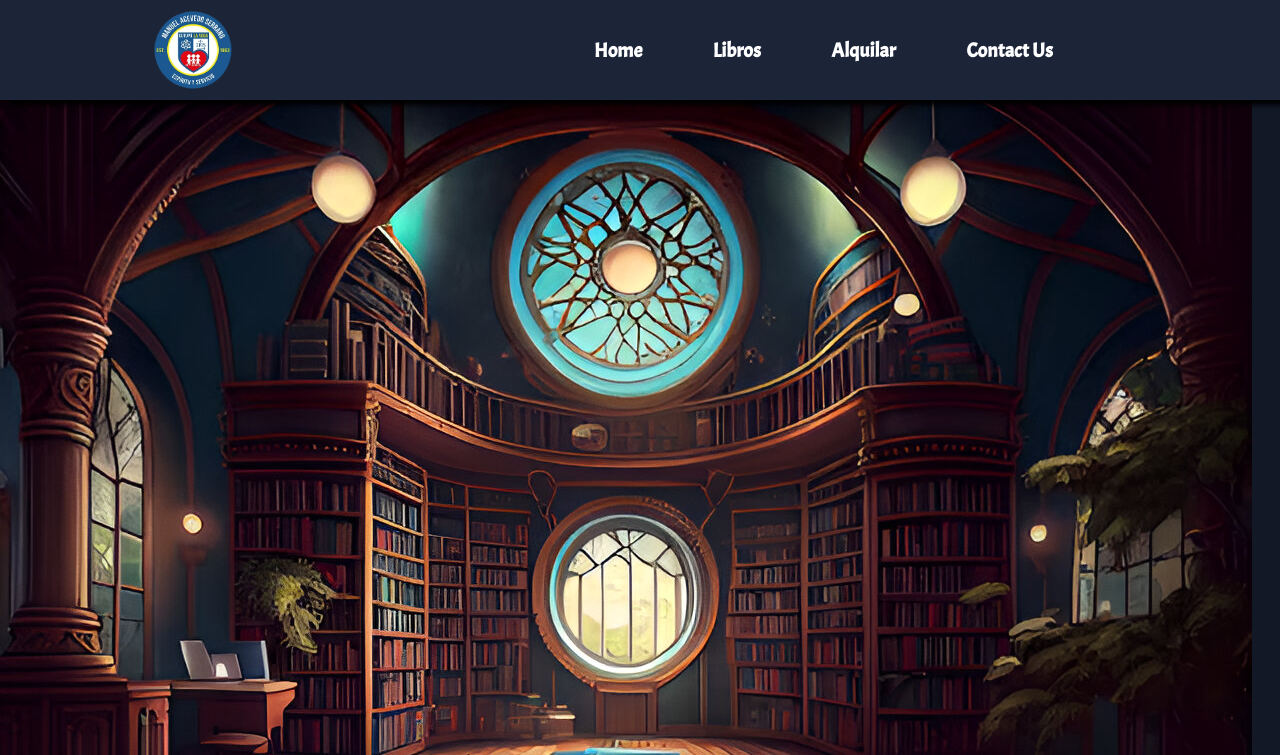
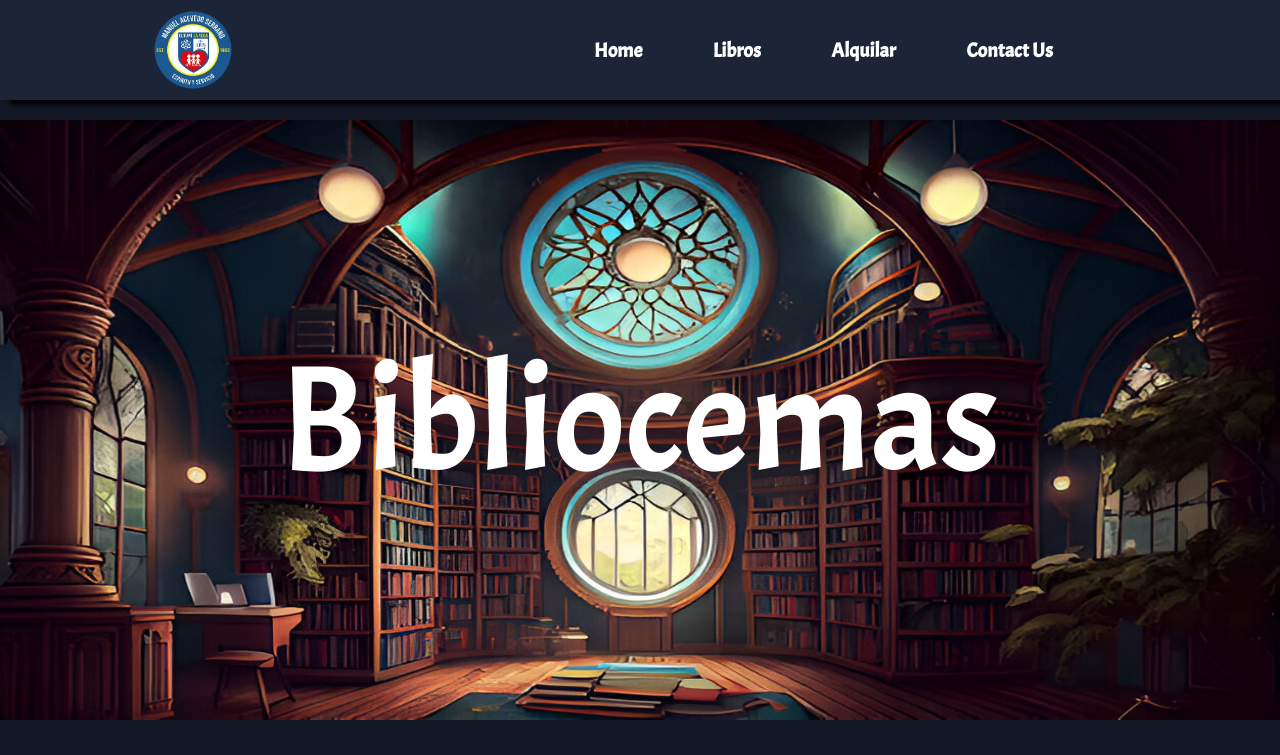
Before and after one commit to CristofepSr/Bliblioteca-y-Secretaria, a PHP site: page /Bibliocemas/bibliocemas.php in a window 1280 px wide. Shown: the top 755 px of the page. Run offline with PHP 8.4, Linux system fonts and the light colour scheme; grey boxes are pictures that could not be loaded.

Commit message:
actualizacion style bibliocemas

```diff
--- a/assets/css/bibliocemas/bibliocemas.css
+++ b/assets/css/bibliocemas/bibliocemas.css
@@ -4,18 +4,18 @@ body{
 }
 
 
-.bibliot{
+.biblioteca{
     margin-top: 20px;
     width: auto;
     position: relative;
 }
 
-.bibliot img{
-    width: 99.6vw;
+.biblioteca_img{
+    width: 100%;
     height: 600px;
 }
 
-.bibliot p{
+.biblioteca p{
     position: absolute;
     top: 25%;
     left: 50%;
```
